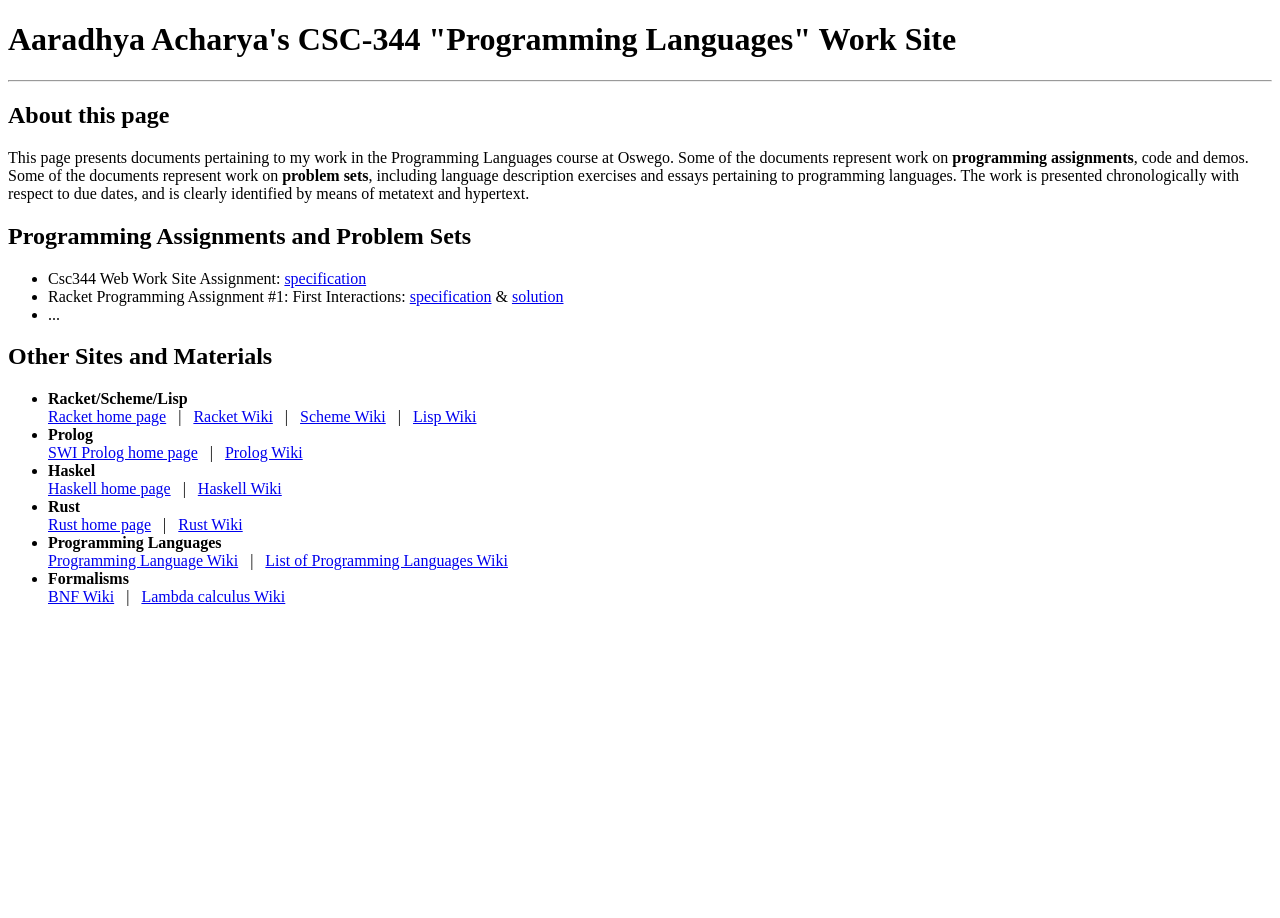
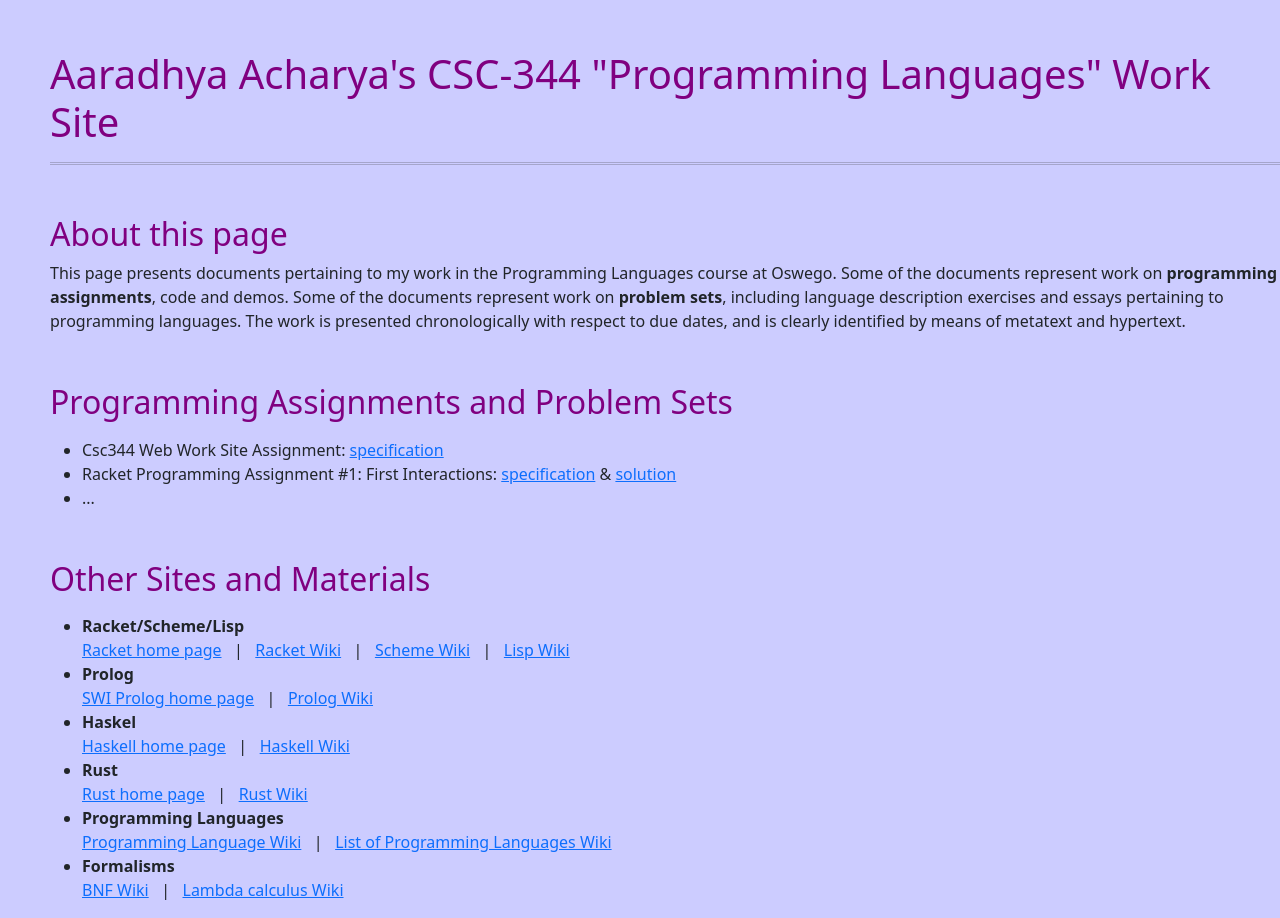
Before and after one commit to aaradhyaach/csc344, a plain HTML site: page index.html in a window 1280 px wide. Before the commit the page ends 800 px from the top, so only its background shows below. Drawn offline with nearby package versions, Linux system fonts and the light colour scheme.

Commit message:
Add files via upload

```diff
--- a/index.html
+++ b/index.html
@@ -4,7 +4,9 @@
 <head>
     <meta charset="utf-8" />
     <title>Aaradhya - Csc344 Portfolio</title>
-    <link type="text/css" rel="stylesheet" href="sws.css">
+    <!-- CSS only -->
+    <link href="https://cdn.jsdelivr.net/npm/bootstrap@5.2.0/dist/css/bootstrap.min.css" rel="stylesheet" integrity="sha384-gH2yIJqKdNHPEq0n4Mqa/HGKIhSkIHeL5AyhkYV8i59U5AR6csBvApHHNl/vI1Bx" crossorigin="anonymous">
+    <link type="text/css" rel="stylesheet" href="styles.css">
 </head>
 <body>
 
--- /dev/null
+++ b/styles.css
@@ -0,0 +1,22 @@
+body{
+    background-color: #CCCCFF;
+}
+
+h1,h2 {
+    color: #800080;
+}
+
+.block{
+    margin-top: 50px;
+    margin-left: 50px;
+}
+
+
+hr {
+    overflow: visible; /* For IE */
+    padding: 0;
+    border: none;
+    border-top: medium double #333;
+    color: #333;
+    text-align: center;
+}
```
Also changed, not shown: 1 other file.
